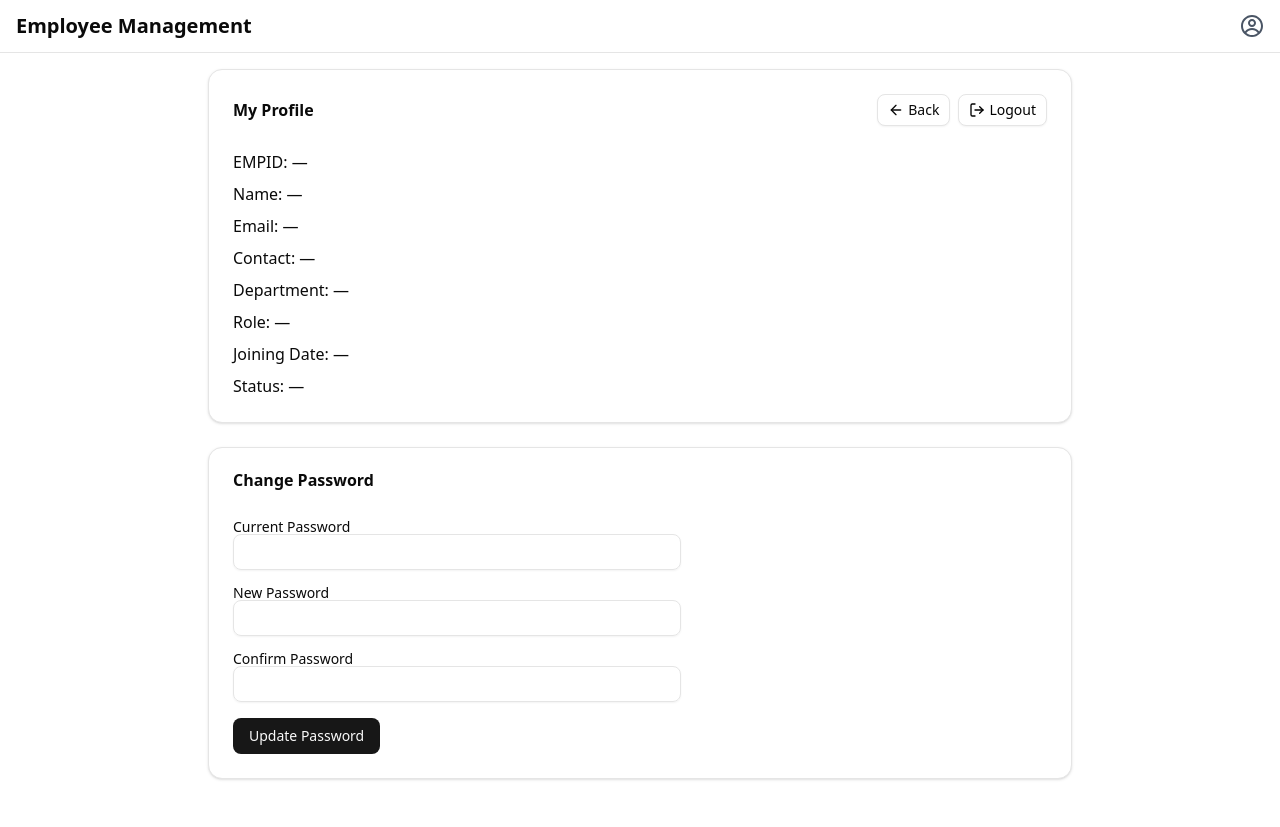
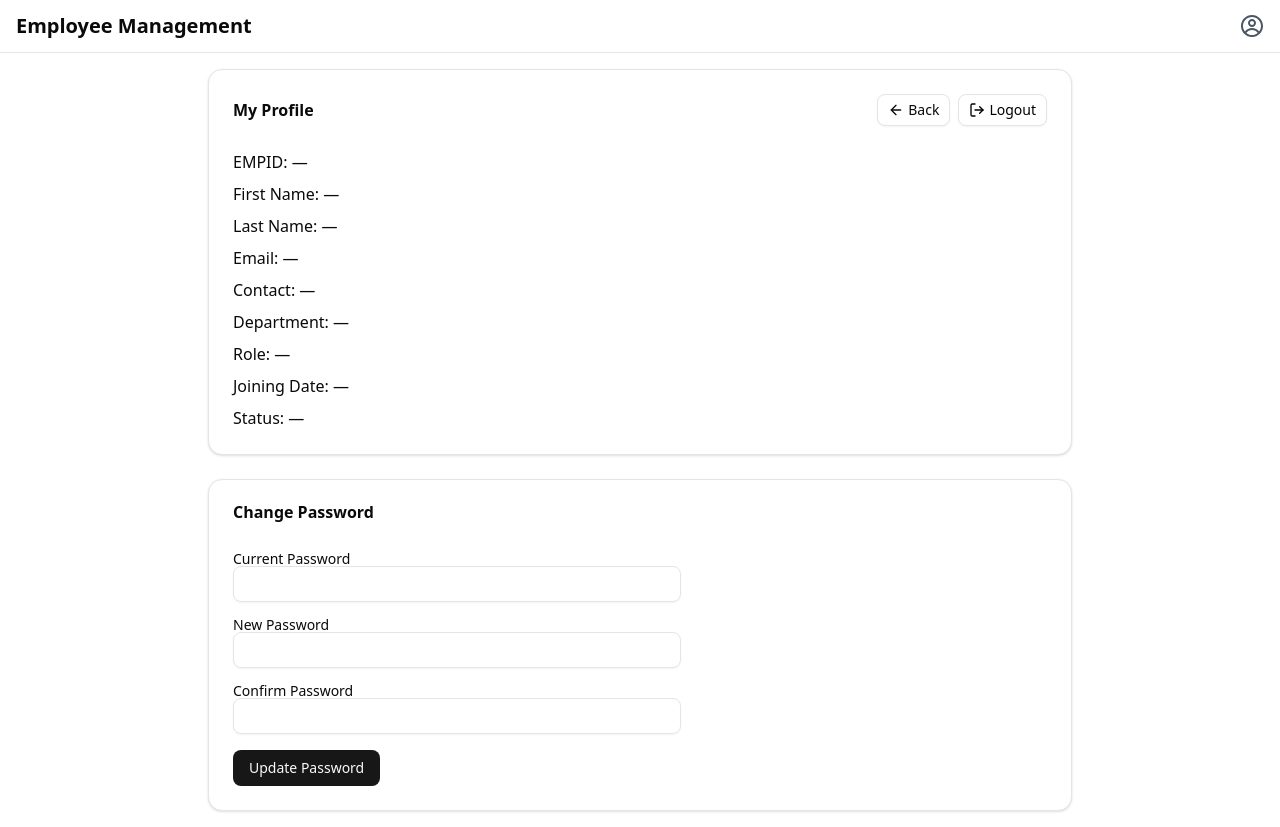
Before and after one commit to prashantskywave/employeemng, a Next.js app: page /profile in a window 1280 px wide. Before the commit the page ends 800 px from the top, so only its background shows below. Built offline with nearby package versions, Linux system fonts and the light colour scheme; no server answers.

Commit message:
edit profile page

```diff
--- a/src/app/profile/page.tsx
+++ b/src/app/profile/page.tsx
@@ -63,12 +63,12 @@ export default function ProfilePage() {
             {session?.user?.employeeId || "—"}
           </p>
           <p>
-            <span className="font-medium">Name:</span>{" "}
-            {session?.user?.firstName && session?.user?.lastName
-              ? `${session.user.firstName} ${session.user.lastName}`
-              : "—"}
+            <span className="font-medium">First Name:</span>{" "}
+            {session?.user?.firstName || "—"}
           </p>
-
+          <p><span className="font-medium">Last Name:</span>{" "}
+            {session?.user?.lastName || "—"}
+          </p>
           <p>
             <span className="font-medium">Email:</span>{" "}
             {session?.user?.email || "—"}
```
